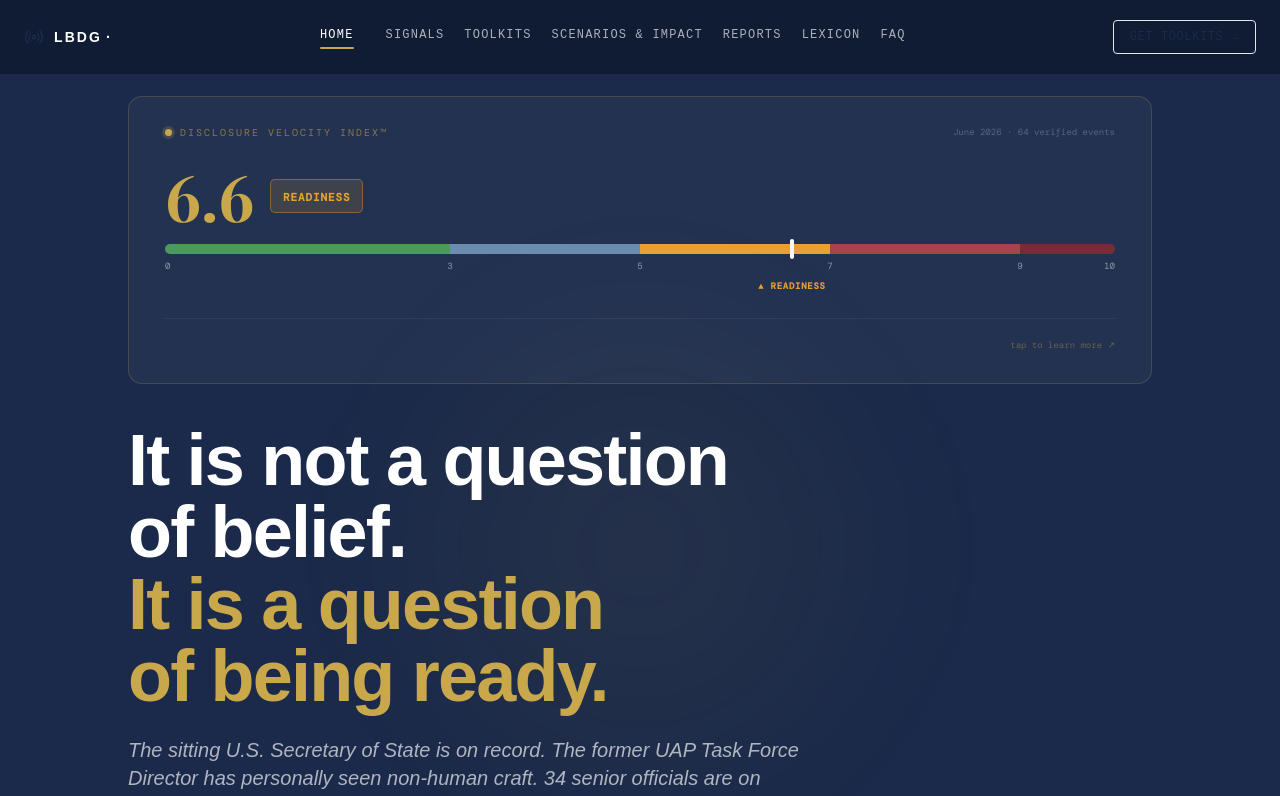
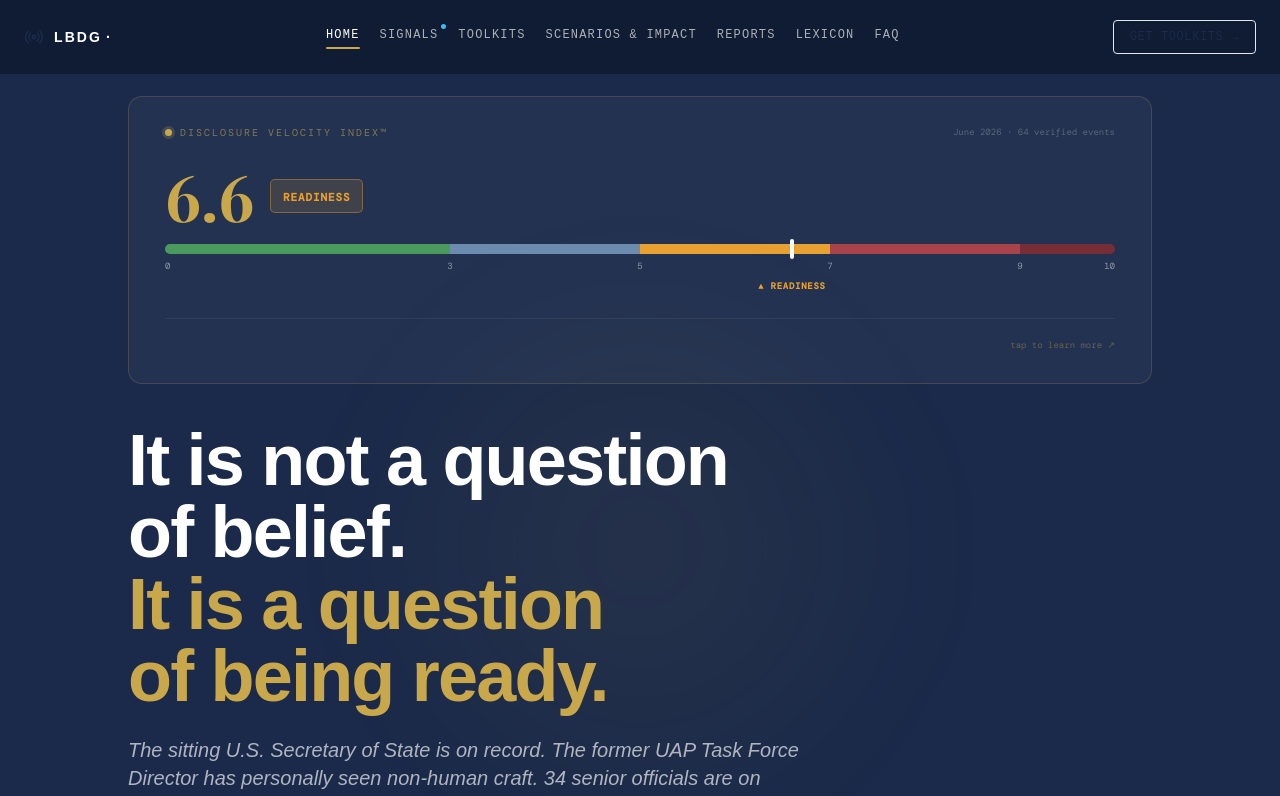
Before and after one commit to lbdgGit/DisclosureHub, a Next.js app in the folder disclosure-hub-starter/: page / in a window 1280 px wide. Shown: the top 796 px of the page. Built offline with nearby package versions, Linux system fonts and the light colour scheme; a web font is replaced by a local one.

Commit message:
Update Navbar.tsx

```diff
--- a/disclosure-hub-starter/components/layout/Navbar.tsx
+++ b/disclosure-hub-starter/components/layout/Navbar.tsx
@@ -74,10 +74,21 @@ export default function Navbar() {
                 onMouseEnter={e => { if (!isActive) (e.currentTarget as HTMLElement).style.color = '#ffffff'; }}
                 onMouseLeave={e => { if (!isActive) (e.currentTarget as HTMLElement).style.color = 'rgba(255,255,255,0.65)'; }}
               >
+                {link.label}
                 {link.href === '/signals' && (
-                  <span className="w-1.5 h-1.5 rounded-full bg-signal animate-pulse" />
+                  <span
+                    style={{
+                      position: 'absolute',
+                      top: '-3px',
+                      right: '-8px',
+                      width: '5px',
+                      height: '5px',
+                      borderRadius: '50%',
+                      background: '#38BDF8',
+                    }}
+                    className="animate-pulse"
+                  />
                 )}
-                {link.label}
                 {/* Animated gold underline */}
                 <span
                   style={{
```
